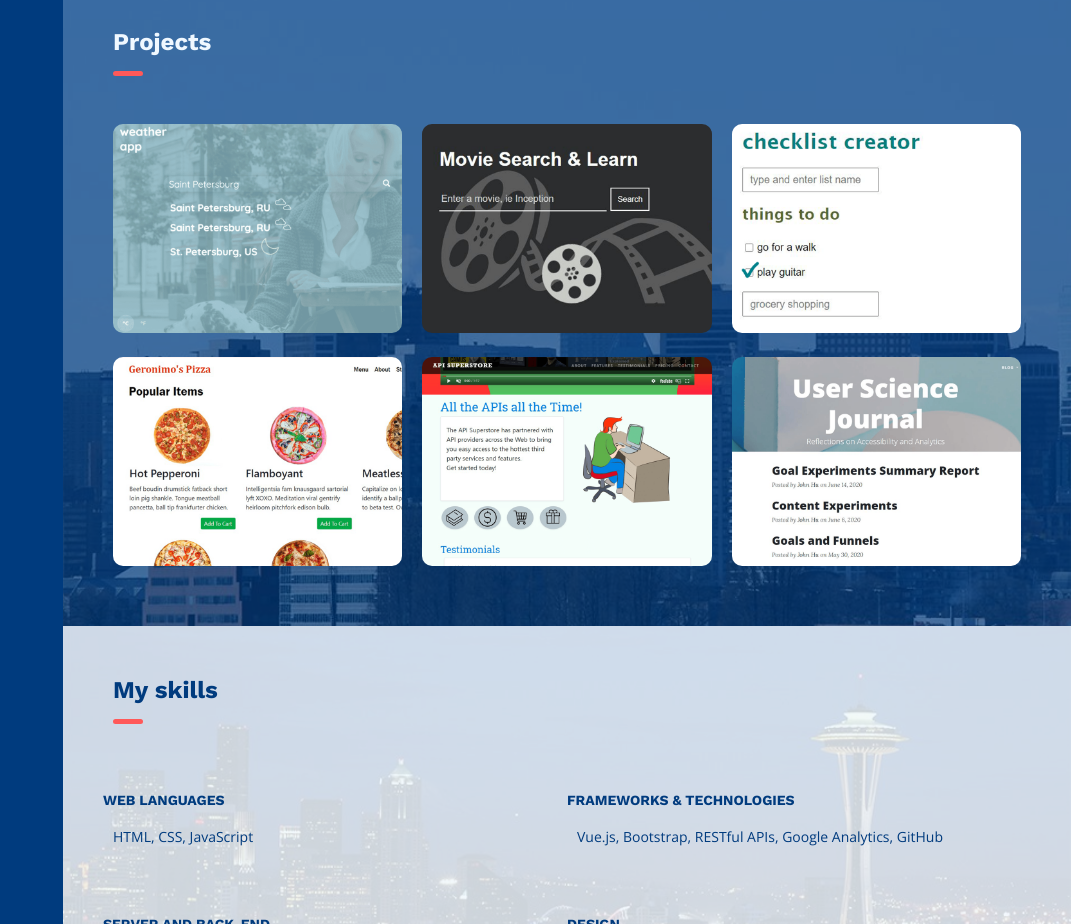
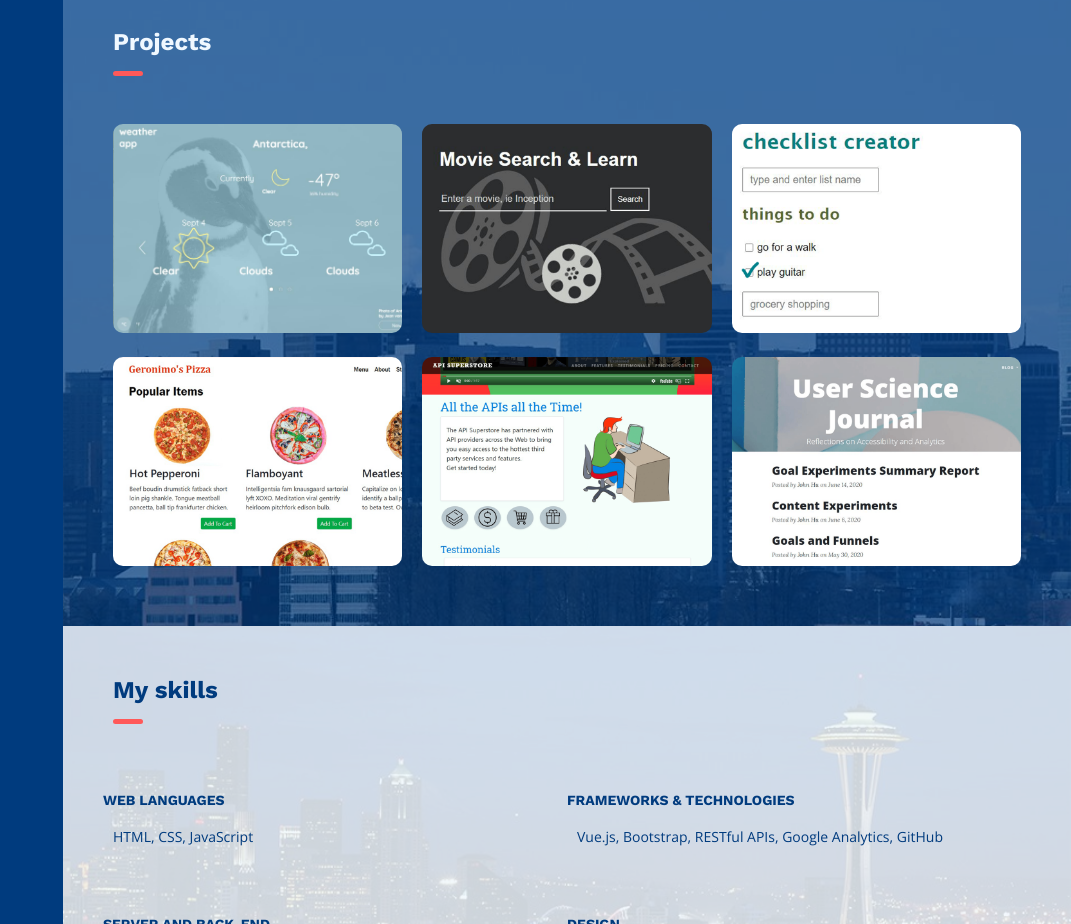
Before and after one commit to johnhu/johnhu.github.io, a plain HTML site: page index.html in a window 1280 px wide. Shown: the part 1140-2064 px from the top of the page, without its empty margins (209-1280 px from the left). Drawn offline with nearby package versions, Linux system fonts and the light colour scheme.

Commit message:
new thumbnails

```diff
--- a/index.html
+++ b/index.html
@@ -124,7 +124,7 @@
                                     <span class="term">Vue.js, APIs</span>
                                 </div>
                                 <div class="thumb">
-                                    <img src="assets/weather-app-tn.png" alt="Weather App" />
+                                    <img src="assets/weather-app.jpg" alt="Weather App" />
                                     <div class="mask">
                                         <span class="zoom-icon"><i class="fa fa-search-plus fa-8x"></i></span></div>
                                 </div>
```
Also changed, not shown: assets/weather-app-tn.png (deleted).
